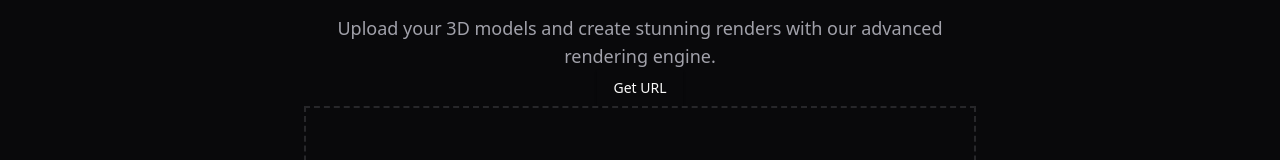
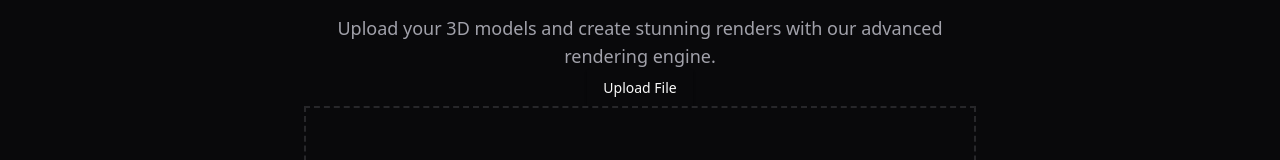
Before and after one commit to 2BrokeGuys/rendering-frontend, a Next.js app in the folder frontend/: page /main in a window 1280 px wide. Shown: the part 247-407 px from the top of the page. Built offline with nearby package versions, Linux system fonts and the light colour scheme; a web font is replaced by a local one.

Commit message:
file upload to raw object storage

```diff
--- a/frontend/app/api/urls/route.ts
+++ b/frontend/app/api/urls/route.ts
@@ -20,8 +20,7 @@ export const POST = async (request: NextRequest) => {
   const objectKey = `${userId}/${file_name}`;
 
   try {
-    const url = await rawFilesMinioClient.presignedUrl(
-      "GET",
+    const url = await rawFilesMinioClient.presignedPutObject(
       minioBucketName,
       objectKey,
       minioBucketPresignedURLExpiry
--- a/frontend/app/main/page.tsx
+++ b/frontend/app/main/page.tsx
@@ -11,7 +11,6 @@ export default function Main() {
   const [selectedFile, setSelectedfile] = useState<File | null>(null);
   const [isRendering, setIsRendering] = useState(false);
   const [renderComplete, setRenderComplete] = useState(false);
-  const [currentPresignedURL, setCurrentPreSignedURL] = useState("");
 
   const retrievePresignedURL = async () => {
     const response = await fetch("/api/urls", {
@@ -24,8 +23,29 @@ export default function Main() {
     });
 
     const responseData = await response.json();
-    const url = responseData.url;
-    setCurrentPreSignedURL(url);
+    return responseData.url;
+  };
+
+  const uploadFileToMinio = async () => {
+    const url = await retrievePresignedURL();
+
+    try {
+      const response = await fetch(url, {
+        method: "PUT",
+        body: selectedFile,
+        headers: {
+          "Content-Type": "application/octet-stream",
+        },
+      });
+
+      if (!response.ok) {
+        throw new Error(`Upload failed with status: ${response.status}`);
+      }
+
+      console.log("File uploaded successfully!");
+    } catch (error) {
+      console.error("Error uploading file:", error);
+    }
   };
 
   const handleRender = () => {
@@ -64,16 +84,16 @@ export default function Main() {
           rendering engine.
         </p>
       </div>
-      <Button onClick={retrievePresignedURL}>Get URL</Button>
+      <Button onClick={uploadFileToMinio}>Upload File</Button>
 
       {!selectedFile && <FileUpload onFileSelect={setSelectedfile} />}
 
       {selectedFile && (
         <div className="grid grid-cols-1 lg:grid-cols-3 gap-6">
           <div className="lg:col-span-2 space-y-6">
-            <div className="preview-container">
+            {/* <div className="preview-container">
               <ModelPreview file={selectedFile} />
-            </div>
+            </div> */}
 
             {renderComplete && (
               <div className="flex justify-center">
```
Also changed, not shown: 1 other file (tests, documents, lock files or other folders).
